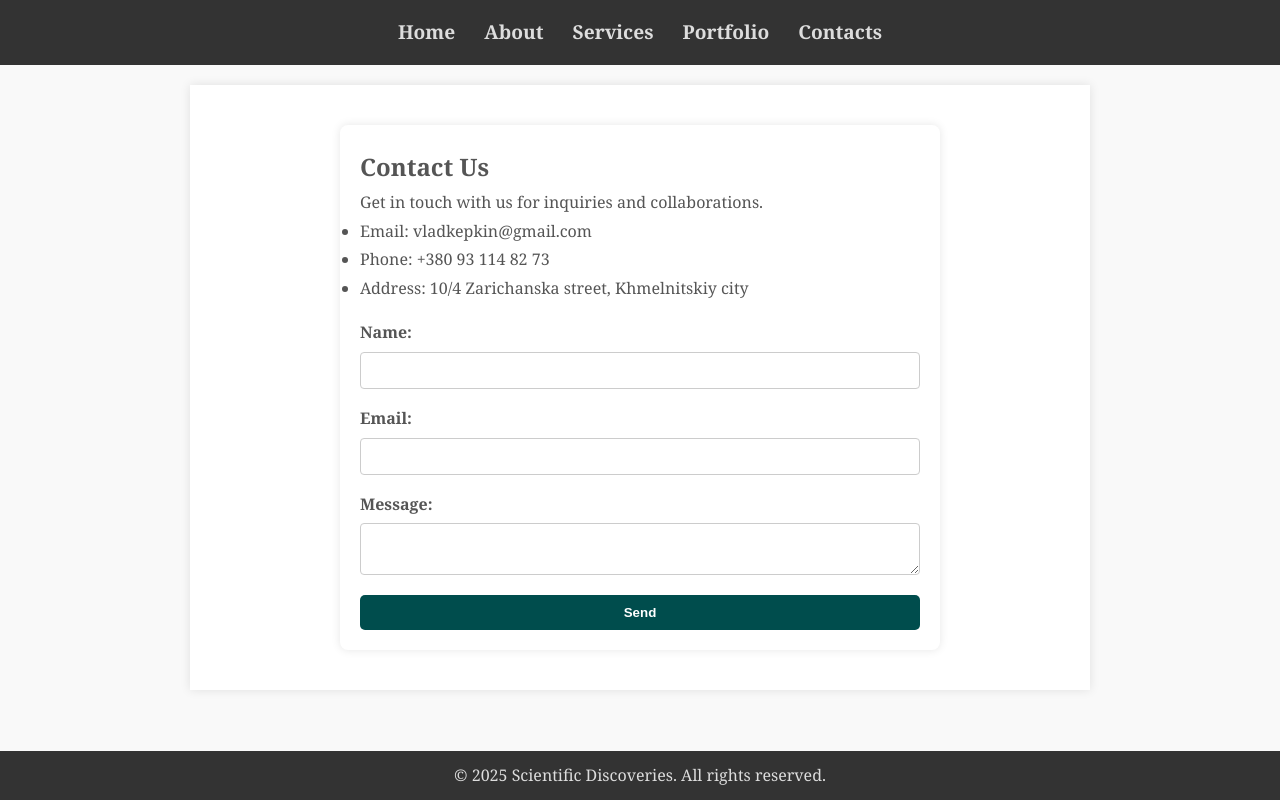
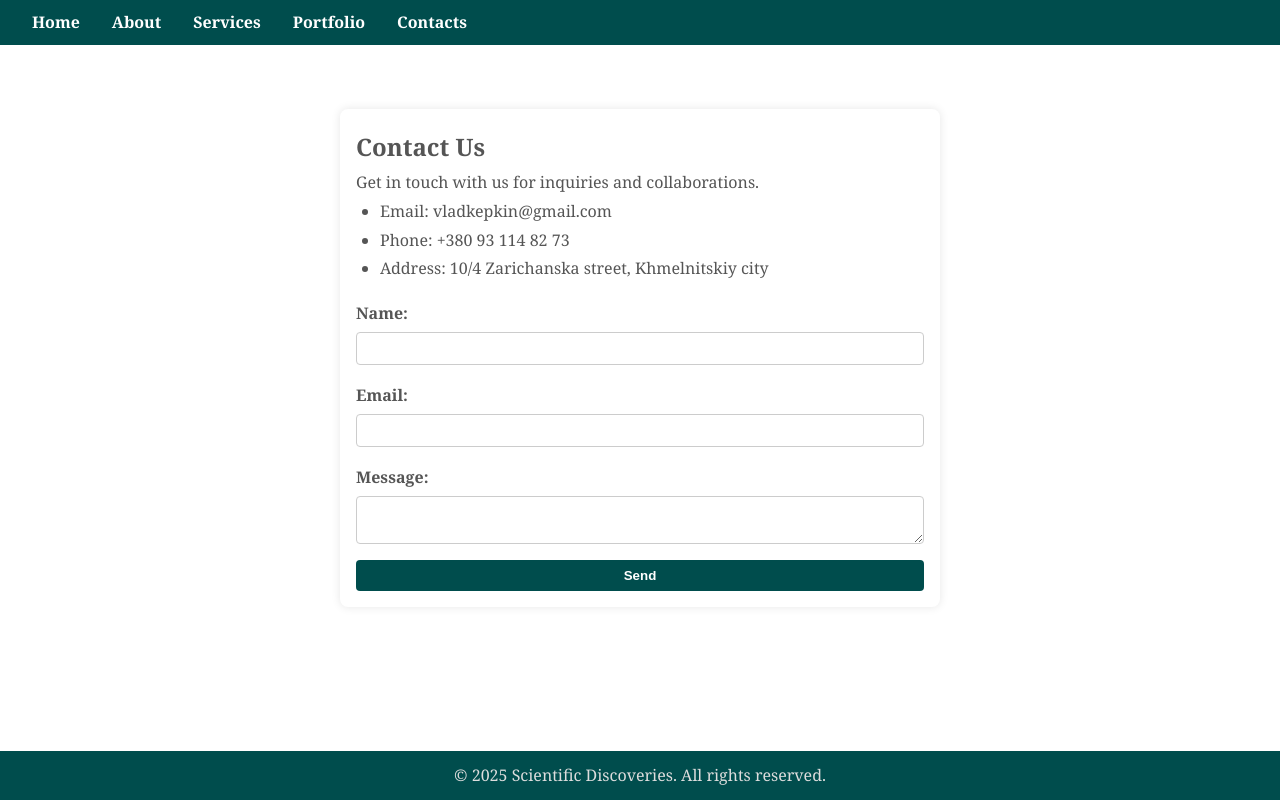
Before and after one commit to Dehimik/web-tech, a plain HTML site: page pages/contacts.html in a window 1280 px wide. Drawn offline with Linux system fonts and the light colour scheme.

Commit message:
New styles

```diff
--- a/css/styles.css
+++ b/css/styles.css
@@ -10,36 +10,6 @@ body {
     font-family: 'Georgia', serif;
     line-height: 1.8;
     color: #555;
-    background-color: #f9f9f9;
-}
-
-/* Header Styling */
-header {
-    background-color: #333;
-    color: #ddd;
-    padding: 15px 0;
-    text-align: center;
-    font-size: 1.2em;
-}
-
-/* Navigation Styling */
-nav ul {
-    list-style-type: none;
-}
-
-nav ul li {
-    display: inline;
-    margin: 0 12px;
-}
-
-nav ul li a {
-    color: #ddd;
-    text-decoration: none;
-    font-weight: bold;
-}
-
-nav ul li a:hover {
-    color: #fff;
 }
 
 /* Main Content Styling */
@@ -48,12 +18,15 @@ main {
     max-width: 900px;
     margin: 20px auto;
     background-color: #fff;
-    box-shadow: 0 0 10px rgba(0, 0, 0, 0.1);
+}
+
+section {
+    margin: 24px;
 }
 
 /* Footer Styling */
 footer {
-    background-color: #333;
+    background-color: #004d4d;
     color: #ddd;
     text-align: center;
     padding: 10px 0;
@@ -67,9 +40,9 @@ button {
     background-color: #555;
     color: #fff;
     border: none;
-    padding: 10px 20px;
+    padding: 8px 16px;
     cursor: pointer;
-    border-radius: 3px;
+    border-radius: 4px;
 }
 
 button:hover {
@@ -79,8 +52,8 @@ button:hover {
 /* contact form */
 .contact-form {
     max-width: 600px;
-    margin: 20px auto;
-    padding: 20px;
+    margin: 24px auto;
+    padding: 16px;
     background-color: #fff;
     box-shadow: 0 0 10px rgba(0, 0, 0, 0.1);
     border-radius: 8px;
@@ -92,17 +65,21 @@ button:hover {
 }
 
 .contact-form label {
-    margin-top: 15px;
+    margin-top: 16px;
     font-weight: bold;
 }
 
 .contact-form input,
 .contact-form textarea {
     width: 100%;
-    padding: 10px;
-    margin-top: 5px;
+    padding: 8px;
+    margin-top: 4px;
     border: 1px solid #ccc;
     border-radius: 4px;
+}
+
+.contact-form ul {
+    margin-left: 24px;
 }
 
 .contact-form textarea {
@@ -110,16 +87,52 @@ button:hover {
 }
 
 .contact-form button {
-    margin-top: 20px;
+    margin-top: 16px;
     background-color: #004d4d;
     color: #fff;
     border: none;
-    padding: 10px 20px;
+    padding: 8px 16px;
     cursor: pointer;
-    border-radius: 5px;
+    border-radius: 4px;
     font-weight: bold;
 }
 
 .contact-form button:hover {
     background-color: #003d3d;
 }
+
+/* Navigation Styling */
+header {
+    background-color: #004d4d;
+    color: #fff;
+    display: flex;
+    justify-content: space-between;
+    align-items: center;
+    padding: 8px 16px;
+}
+
+nav ul {
+    list-style-type: none;
+    display: flex;
+    flex: 1;
+    justify-content: center;
+}
+
+nav ul li {
+    margin: 0 16px;
+}
+
+nav ul li a {
+    color: #fff;
+    text-decoration: none;
+    font-weight: bold;
+}
+
+nav ul li a:hover {
+    text-decoration: underline;
+}
+
+/* images */
+img {
+    width: 160px;
+}
```
Also changed, not shown: index.html (+12 -3 lines), pages/about.html (+2 -1 lines), 2 other files.
